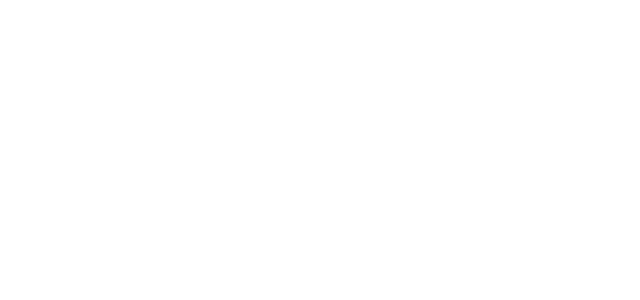
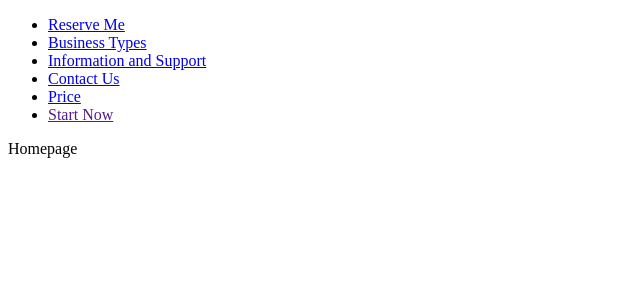
Before and after one commit to YosefHayim/autobay-ebay-saas, a React (Vite) app: page / in a window 1280 px wide. Shown: the top 300 px of the page, without its empty margins (0-640 px from the left). Built offline with nearby package versions, Linux system fonts and the light colour scheme.

Commit message:
continue tomoorow

```diff
--- a/src/App.tsx
+++ b/src/App.tsx
@@ -1,5 +1,16 @@
+import { Route, Routes } from "react-router";
+import Homepage from "./Pages/Homepage/Homepage";
+import Navbar from "./Components/Navbar/Navbar";
+
 const App = () => {
-  return <></>;
+  return (
+    <>
+      <Navbar />
+      <Routes>
+        <Route path="/" element={<Homepage />} />
+      </Routes>
+    </>
+  );
 };
 
 export default App;
```
